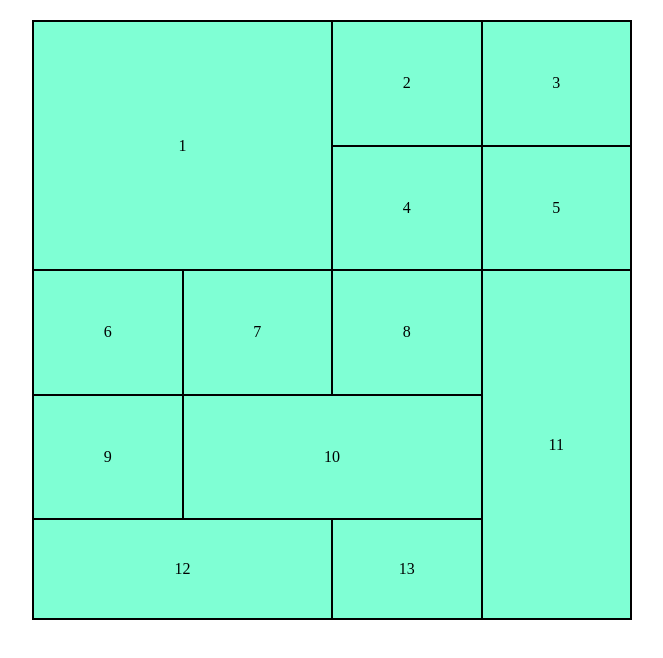
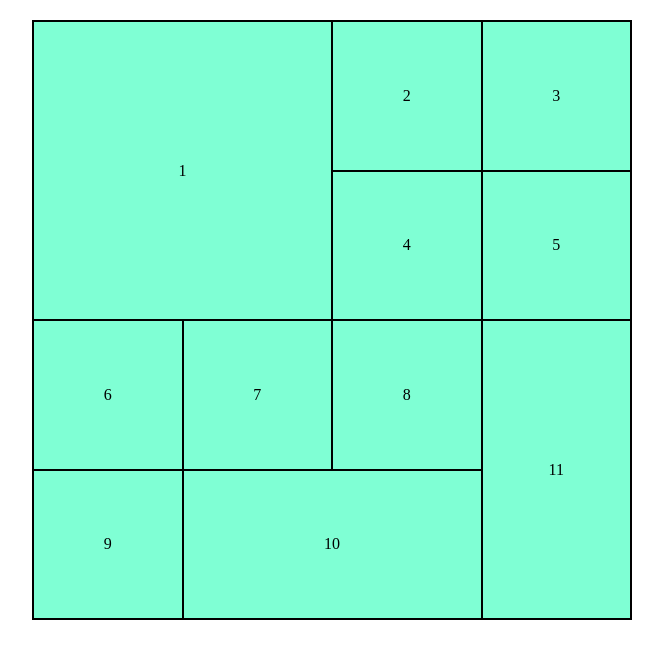
Before and after one commit to MdRejaul1/Flex-card-grow-on-hover, a plain HTML site: page index.html in a window 1280 px wide. Shown: the whole page, without its empty margins (308-971 px from the left). Drawn offline with Linux system fonts and the light colour scheme.

Commit message:
Update index.html

```diff
--- a/index.html
+++ b/index.html
@@ -3,25 +3,24 @@
 <head>
     <meta charset="UTF-8">
     <meta name="viewport" content="width=device-width, initial-scale=1.0">
-    <title> Complex grid layout-1</title>
+    <title>Complex grid layout-2</title>
     <link rel="stylesheet" href="style.css">
 </head>
 <body>
     <div class="container">
-        <div class="one"> 1</div>
-        <div class="two">2</div>
-        <div class="tree">3</div>
-        <div class="four">4</div>
-        <div class="five">5</div>
-        <div class="six">6</div>
-        <div class="seven">7</div>
-        <div class="eight">8</div>
-        <div class="nine">9</div>
-        <div class="ten">10</div>
-        <div class="eleven">11</div>
-        <div class="twelve">12</div>
-        <div class="thirteen">13</div>
+        <div class="class one">1</div>
+        <div class="class two">2</div>
+        <div class="class three">3</div>
+        <div class="class four">4</div>
+        <div class="class five">5</div>
+        <div class="class six">6</div>
+        <div class="class seven">7</div>
+        <div class="class eight">8</div>
+        <div class="class nine">9</div>
+        <div class="class ten">10</div>
+        <div class="class eleven">11</div>
+    </div>
 
-       </div>
+
 </body>
 </html>
```
